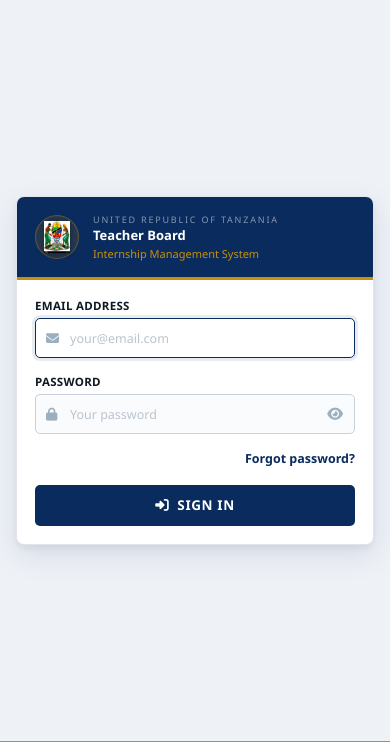
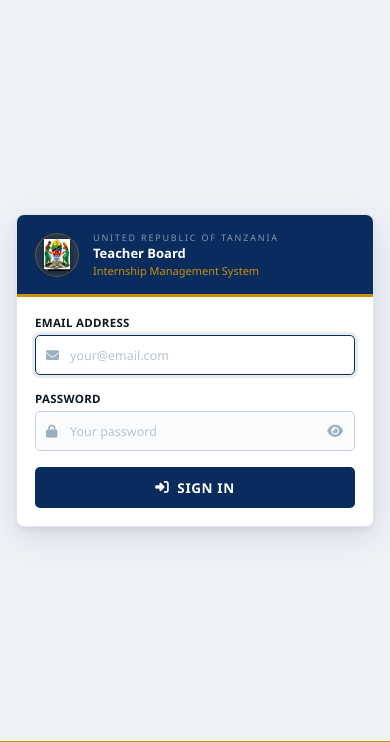
Before and after one commit to huseinhaj/-home-haji-Downloads-field_management_dockery_system-modified, a Django app: page /board/login/ in a window 390 px wide. Shown: the part 48-790 px from the top of the page. Run offline with Django 5.2, Linux system fonts and the light colour scheme; parts of the project's set-up code (start-up, migrations or seed data) failed here and were passed over; some libraries are stand-ins or nearby versions.

Commit message:
Fix mobile sidebar: raise z-index above overlay so menu items are clickable
Sidebar z-index was 400, overlay was 999 — overlay was intercepting all
taps on sidebar items causing them to close instead of opening submenus.
Also remove forgot-password link from board login page.

Co-Authored-By: Claude Sonnet 4.6 <noreply@anthropic.com>

```diff
--- a/field_app/templates/field_app/board_login.html
+++ b/field_app/templates/field_app/board_login.html
@@ -131,11 +131,7 @@ footer .ver{font-size:10px;color:var(--gold);font-weight:700;}
           </div>
         </div>
 
-        <div class="row2">
-          <a href="{% url 'password_reset' %}" class="forgot">{% if LANG == 'sw' %}Umesahau nywila?{% else %}Forgot password?{% endif %}</a>
-        </div>
-
-        <button type="submit" class="btn-in">
+        <button type="submit" class="btn-in" style="margin-top:8px;">
           <i class="fas fa-sign-in-alt"></i>
           {% if LANG == 'sw' %}INGIA{% else %}SIGN IN{% endif %}
         </button>
--- a/field_app/templates/field_app/dashboard.html
+++ b/field_app/templates/field_app/dashboard.html
@@ -400,6 +400,7 @@ body {
         top: var(--navbar-h);
         height: calc(100vh - var(--navbar-h));
         transition: left .28s cubic-bezier(.4,0,.2,1);
+        z-index: 1050;
     }
     .sidebar-tz.mobile-open { left: 0; }
     /* no extra padding-top needed — navbar is sticky so content starts below it */
```
